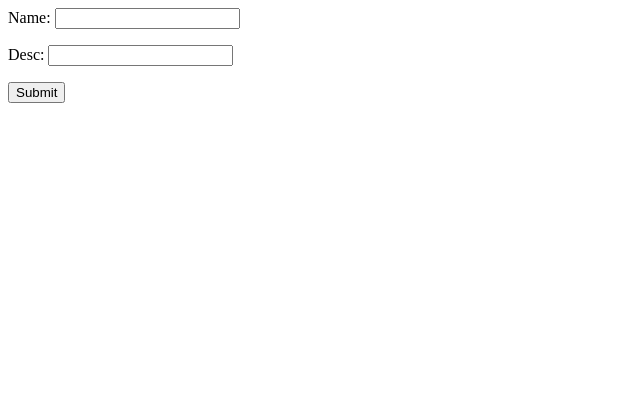
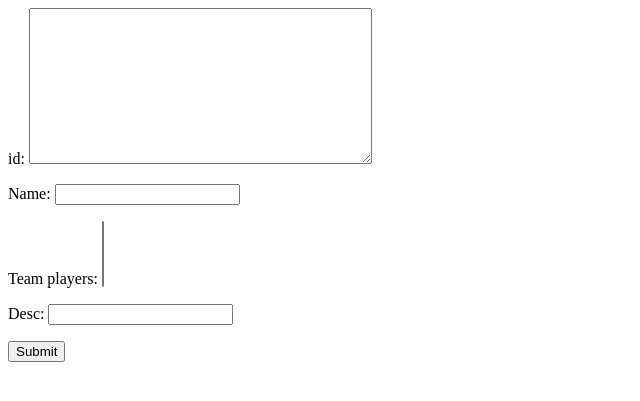
Before and after one commit to UwB-Tech-Innovators-Inc/Petanque, a Django app: page /create-team/ in a window 1280 px wide. Shown: the top 401 px of the page, without its empty margins (0-640 px from the left). Run offline with Django 4.2, Linux system fonts and the light colour scheme; data that the repository does not hold is empty.

Commit message:
create team create/list

```diff
--- a/base/models.py
+++ b/base/models.py
@@ -54,10 +54,12 @@
 
 
 class Team(models.Model):
-    name = models.CharField(max_length=30, unique=True)
-    # players in team
+    _id = ObjectIdField(primary_key=True)
+    name = models.CharField(max_length=30)
+    # club = models.ForeignKey(Club, on_delete=models.CASCADE)
+    team_players = models.ManyToManyField(Player)
     desc = models.CharField(max_length=200)
-    # captain
+    # captain = models.ForeignKey(Player, on_delete=models.CASCADE, related_name='team.captain+')
 
     # match_points = models.IntegerField()
     # Manual enter, to method, count from mach_points:
--- a/base/serializers.py
+++ b/base/serializers.py
@@ -17,7 +17,7 @@
     class Meta:
         model = Team
         fields = '__all__'
-        ordering = ['-date']
+        ordering = ['-name']
 
 
 class ClubSerializer(ModelSerializer):
--- a/base/views.py
+++ b/base/views.py
@@ -58,16 +58,18 @@
 
 
 def teamCreate(request):
-    form = TeamForm()
-
     if request.method == 'POST':
         form = TeamForm(request.POST)
         if form.is_valid():
-            form.save()
+            team = form.save(commit=False)
+            team.save()
+            team_players = form.cleaned_data.get('team_players') or []
+            for player in team_players:
+                team.team_players.add(player)
             return redirect('teams')
-
-    context = {'form': form}
-    return render(request, 'base/team_create.html', context)
+    else:
+        form = TeamForm()
+    return render(request, 'base/team_create.html', {'form': form})
 
 
 @api_view(['GET'])
```
Also changed, not shown: templates/base/team_list.html (+8 -7 lines), base/migrations/0001_initial.py, base/migrations/0002_rename_players_team_team_players_remove_team_captain_and_more.py (added).
